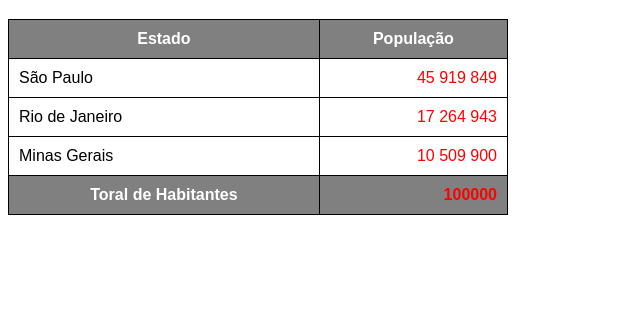
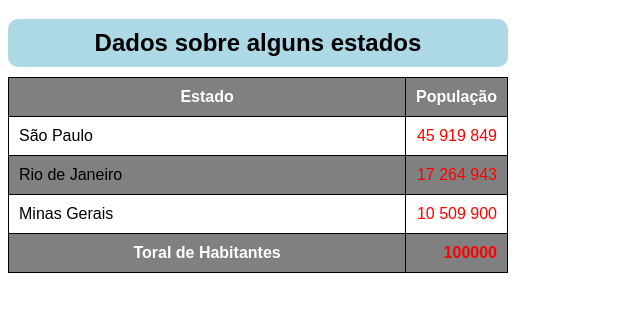
Before and after one commit to caadu999/hrml-css, a plain HTML site: page exercicios/ex023/tabela02.html in a window 1280 px wide. Shown: the part 61-372 px from the top of the page, without its empty margins (0-640 px from the left). Drawn offline with Linux system fonts and the light colour scheme.

Commit message:
mais sobre tabelas

```diff
--- a/exercicios/ex023/tabela02.html
+++ b/exercicios/ex023/tabela02.html
@@ -7,6 +7,10 @@
     <style>
         body {
             font-family: Arial, Helvetica, sans-serif;
+        }
+
+        tbody > tr:nth-child(2n) {
+            background: gray;
         }
 
         table {
@@ -29,16 +33,26 @@
             text-align: right;
             color: red;
         }
+
+        caption {
+            font-size: 1.5em;
+            font-weight: bold;
+            padding: 10px;
+            background-color: lightblue;
+            border-radius: 10px;
+            margin-bottom: 10px;
+        }
     </style>
 </head>
 <body>
     <h1>Uso de tabelas <strong>grandes</strong></h1>
 
     <table>
+        <caption>Dados sobre alguns estados</caption>
         <thead>
             <tr>
-                <th>Estado</th>
-                <th>População</th>
+                <th scope="col">Estado</th>
+                <th scope="col" style="width: 50px;">População</th>
             </tr>
         </thead>
         <tbody></tbody>
@@ -57,7 +71,7 @@
         </tr>
         <tfoot>
             <tr>
-                <th>Toral de Habitantes</th>
+                <th >Toral de Habitantes</th>
                 <td class="num"><strong>100000</strong></td>
             </tr>
         </tfoot>
```
Also changed, not shown: exercicios/ex023/tabela03.html (added, +11 -0 lines).
